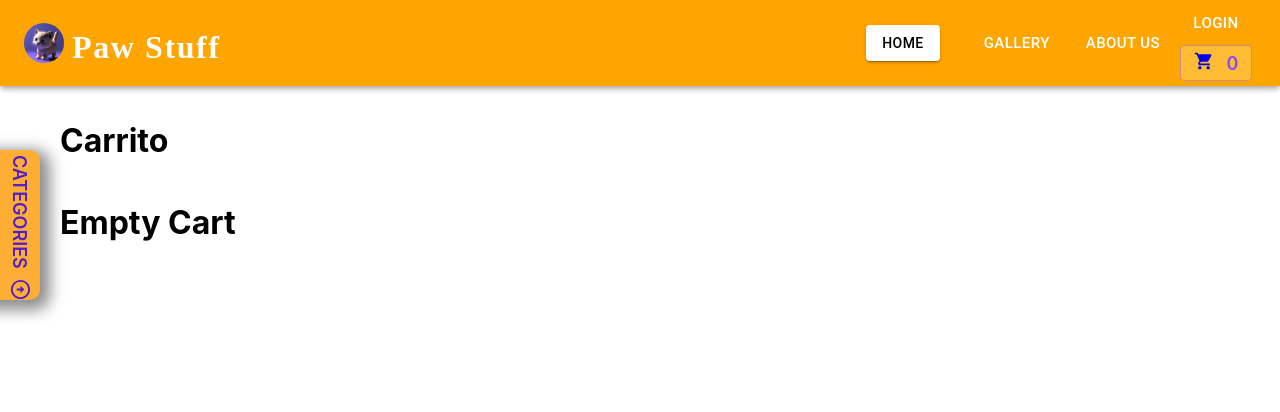
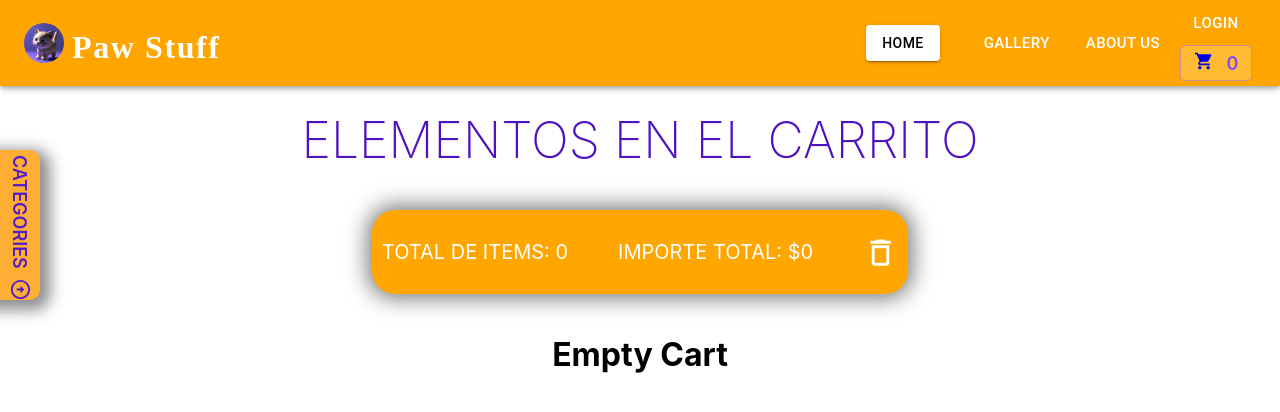
Before and after one commit to FranSemprini/CoderhouseReact, a React (Create React App) app: page /cart in a window 1280 px wide. Shown: the top 412 px of the page. Built offline with nearby package versions, Linux system fonts and the light colour scheme.

Commit message:
bugs fixed

```diff
--- a/src/components/Cart/Cart.js
+++ b/src/components/Cart/Cart.js
@@ -1,17 +1,26 @@
+import { useContext } from "react"
 import { useCartContext } from "../../context/CartContext"
 import '../Cart/Cart.scss'
+import { CartContext } from "../../context/CartContext";
+import DeleteOutlineIcon from '@mui/icons-material/DeleteOutline';
 
 export const Cart = () => {
 
     const { cart, emptyCart, removeItem } = useCartContext()
 
+    const { cartAmount } = useContext(CartContext)
+    const { cartTotal } = useContext(CartContext)
 
     return (
 
         <div className="cart__container">
-            <h1>
-                Carrito
-            </h1>
+            <h1 className="cart__title">Elementos en el carrito</h1>
+            <div className="cart__data">
+                <p>Total de items: {cartAmount()}</p>
+                <p>Importe total: ${cartTotal()}</p>
+                <DeleteOutlineIcon className="data__icon" onClick={emptyCart} />
+            </div>
+
             <div className="cart__items">
                 {cart.map((item) => (
                     <div className="item__container" key={item.id}>
@@ -23,6 +32,9 @@ export const Cart = () => {
                             <p>Precio: {item.precio}</p>
                             <p>Cantidad: {item.counter}</p>
                             <p>Total: ${item.precio * item.counter}</p>
+                            <div>
+                                <DeleteOutlineIcon className="remove__icon" onClick={() => {removeItem(item.id)}} />
+                            </div>
                         </div>
                     </div>
                 )
--- a/src/components/Cart/Cart.scss
+++ b/src/components/Cart/Cart.scss
@@ -1,8 +1,46 @@
-
 .cart__container {
     margin: 60px;
     display: flex;
     flex-direction: column;
+    align-items: center;
+
+    .cart__title {
+        text-align: center;
+        font-size: 50px;
+        color: #4f12c0;
+        margin: 20px;
+        text-transform: uppercase;
+        font-weight: 200;
+        margin-top: 10px;
+    }
+
+    .cart__data {
+        text-align: center;
+        font-size: 20px;
+        color: #ffffff;
+        margin: 20px;
+        text-transform: uppercase;
+        font-weight: 400;
+        display: flex;
+        gap: 50px;
+        flex-wrap: wrap;
+        justify-content: center;
+        background-color: rgb(255, 166, 0);
+        padding: 10px;
+        border-radius: 23px;
+        box-shadow: 0px 0px 21px 5px rgba(0, 0, 0, 0.5);
+        align-items: center;
+
+        .data__icon {
+            font-size: 35px;
+            transition: color 0.5s;
+            cursor: pointer;
+
+            &:hover {
+                color: red;
+            }
+        }
+    }
 }
 
 .cart__items {
@@ -17,21 +55,24 @@
     flex-direction: row;
     outline: 2px solid #9665f1;
     outline-offset: 0px;
-    box-shadow: 5px 5px 0px 0px #9665f1, 10px 10px 0px 0px #aa7ffa, 15px 15px 0px 0px #b187ff, 20px 20px 0px 0px #c0a2f7, 25px 25px 0px 0px #dcc8ff, 0px 8px 18px 8px rgba(0,0,0,0);
+    box-shadow: 5px 5px 0px 0px #9665f1, 10px 10px 0px 0px #aa7ffa, 15px 15px 0px 0px #b187ff, 20px 20px 0px 0px #c0a2f7, 25px 25px 0px 0px #dcc8ff, 0px 8px 18px 8px rgba(0, 0, 0, 0);
     border-radius: 17px;
     margin: 30px;
     width: 350px;
+
     .dataL__container {
         display: flex;
         flex-direction: column;
         align-items: center;
         margin: 10px;
         width: 50%;
+
         .item__img {
             max-width: 250px;
             height: auto;
         }
-        > h1 {
+
+        >h1 {
             font-size: 20px;
         }
 
@@ -42,9 +83,20 @@
         flex-direction: column;
         margin: 10px;
         justify-content: center;
-        > p {
+
+        >p {
             margin-top: 20px;
             font-weight: 500;
         }
+
+        .remove__icon {
+            font-size: 30px;
+            transition: color 0.5s;
+            cursor: pointer;
+
+            &:hover {
+                color: red;
+            }
+        }
     }
 }
--- a/src/components/ItemCount/ItemCount.js
+++ b/src/components/ItemCount/ItemCount.js
@@ -4,7 +4,7 @@ import Button from '@mui/material/Button';
 import { IconButton } from "@mui/material"
 import './ItemCount.scss'
 import { useCartContext } from '../../context/CartContext';
-import { useEffect } from 'react';
+
 
 export const ItemCount = ({stock, counter , onAdd, handleAddCart, price, id}) => {
 
@@ -17,8 +17,6 @@ export const ItemCount = ({stock, counter , onAdd, handleAddCart, price, id}) =>
     const handleAdd = () => {
         counter < stock && onAdd(counter + 1)
     }
-
-    useEffect()
 
     return (
         <div className='main__container'>
--- a/src/context/CartContext.js
+++ b/src/context/CartContext.js
@@ -28,6 +28,10 @@ export const CartProvider = ({ children }) => {
         return cart.reduce((acc, item) => acc + item.counter, 0)
     }
 
+    const cartTotal = () => {
+        return cart.reduce((acc, item) => acc + item.counter * item.precio, 0)
+    }
+
     useEffect(() => {
         localStorage.setItem(`cart`, JSON.stringify(cart))
     }, [cart])
@@ -40,6 +44,7 @@ export const CartProvider = ({ children }) => {
             removeItem,
             emptyCart,
             isInCart,
+            cartTotal,
         }}>
            {children}
         </CartContext.Provider>
```
